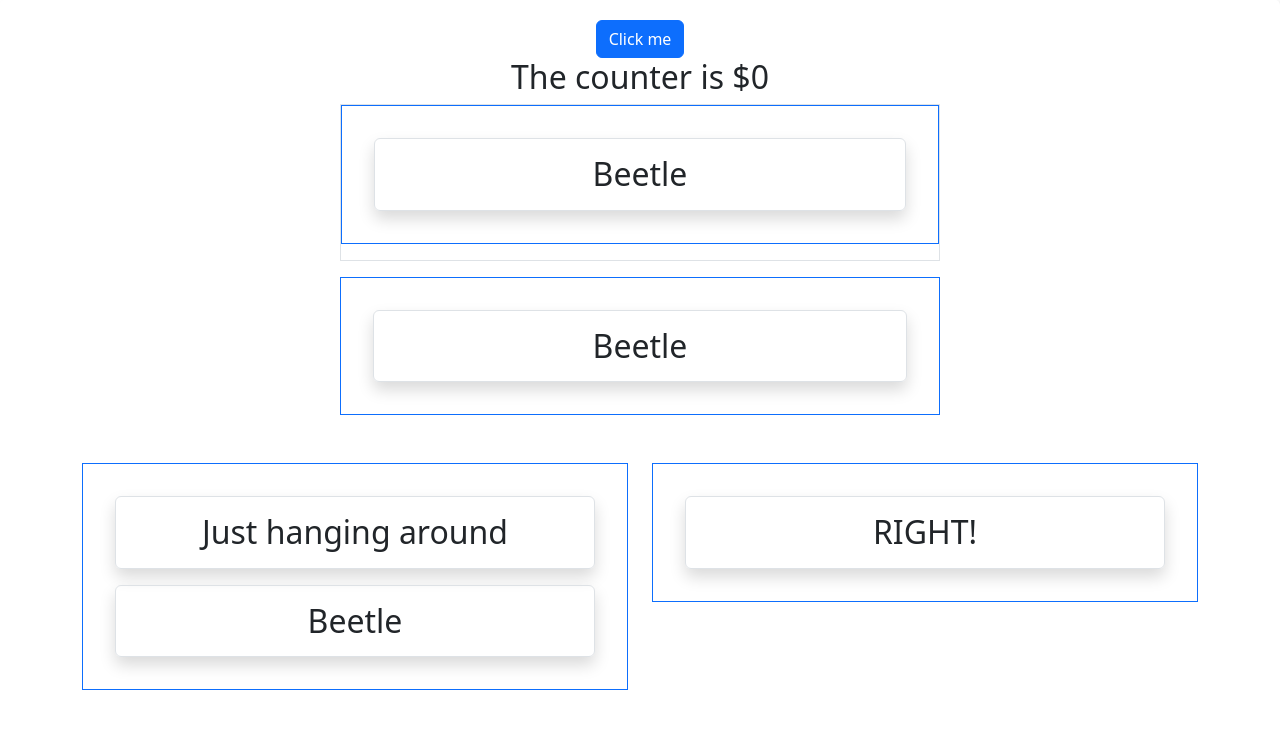
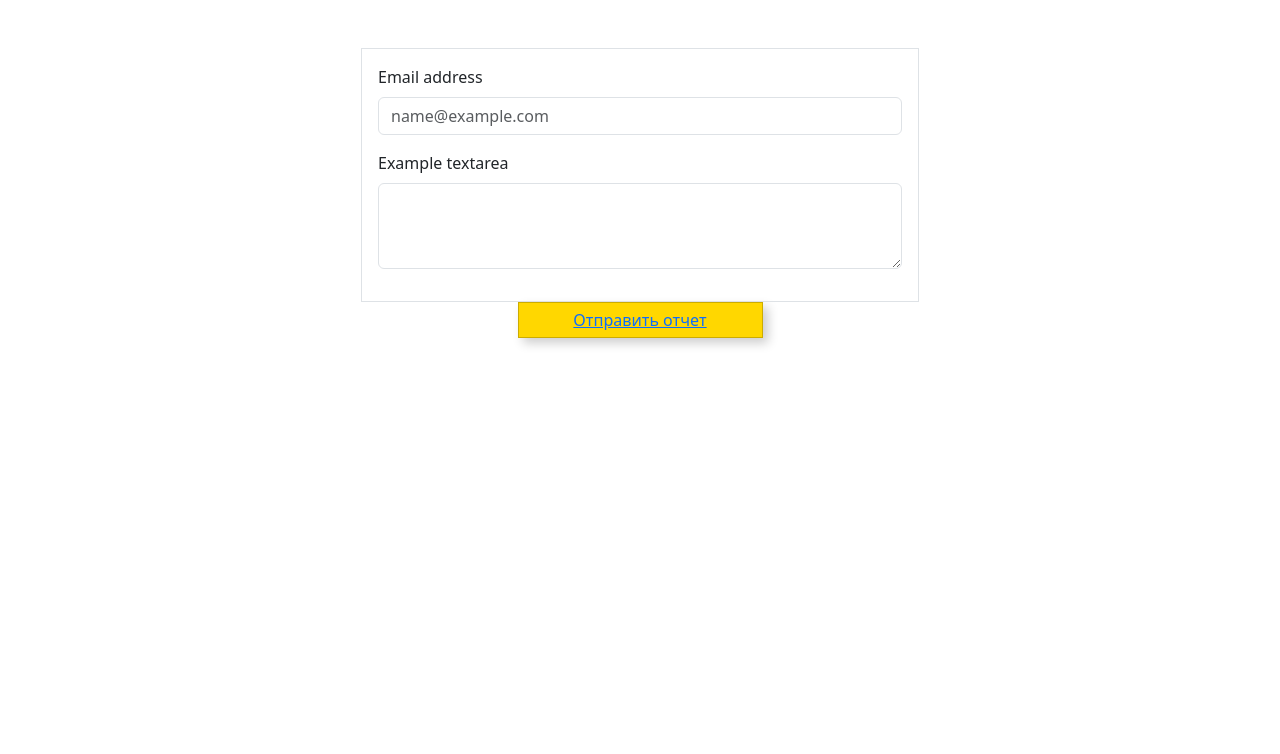
Before and after one commit to andreygranenko/props-react, a React (Create React App) app: page / in a window 1280 px wide. Shown: the top 754 px of the page. Built offline with nearby package versions, Linux system fonts and the light colour scheme.

Commit message:
added portals

```diff
--- /dev/null
+++ b/src/App2.js
@@ -0,0 +1,49 @@
+import React, {Component} from 'react';
+import {Container} from 'react-bootstrap';
+import './App.css';
+
+class Form extends Component {
+    // constructor(props) {
+    //     super(props);
+    //     this.myRef = React.createRef();
+    // }
+    //
+    // componentDidMount() {
+    //     this.myRef.current.focus();
+    // }
+
+    setInputRef = elem => {
+        this.myRef = elem;
+    }
+
+    focusFirstTI = () => {
+        if (this.myRef) {
+            this.myRef.focus();
+        }
+    }
+
+    render() {
+        return (
+            <Container>
+                <form className="w-50 border mt-5 p-3 m-auto">
+                    <div className="mb-3">
+                        <label htmlFor="exampleFormControlInput1" className="form-label">Email address</label>
+                        <input ref={this.setInputRef} type="email" className="form-control" id="exampleFormControlInput1" placeholder="name@example.com"/>
+                    </div>
+                    <div className="mb-3">
+                        <label htmlFor="exampleFormControlTextarea1" className="form-label">Example textarea</label>
+                        <textarea onClick={this.focusFirstTI} className="form-control" id="exampleFormControlTextarea1" rows="3"></textarea>
+                    </div>
+                </form>
+            </Container>
+        )
+    }
+}
+
+function App() {
+    return (
+        <Form/>
+    );
+}
+
+export default App;
--- /dev/null
+++ b/src/App3.js
@@ -0,0 +1,73 @@
+import React, {Component} from 'react';
+import {createPortal} from "react-dom";
+import {Container} from 'react-bootstrap';
+import './App.css';
+
+class Form extends Component {
+    state = {
+        advOpen: false
+    }
+
+
+    handleClick = () => {
+        this.setState(({advOpen}) => ({
+            advOpen: !advOpen
+        }))
+    }
+
+    render() {
+        return (
+            <Container>
+                <form
+                    className="w-50 border mt-5 p-3 m-auto"
+                    style={{'overflow': 'hidden',
+                        'position': 'relative'}}
+                    onClick={this.handleClick}>
+                    <div className="mb-3">
+                        <label htmlFor="exampleFormControlInput1" className="form-label">Email address</label>
+                        <input  type="email" className="form-control" id="exampleFormControlInput1" placeholder="name@example.com"/>
+                    </div>
+                    <div className="mb-3">
+                        <label htmlFor="exampleFormControlTextarea1" className="form-label">Example textarea</label>
+                        <textarea className="form-control" id="exampleFormControlTextarea1" rows="3"></textarea>
+                    </div>
+                    {
+                        this.state.advOpen ?
+                            <Portal>
+                                <Msg/>
+                            </Portal> : null
+                    }
+
+                </form>
+            </Container>
+        )
+    }
+}
+
+const Portal = (props) => {
+    const node = document.createElement('div');
+    document.body.appendChild(node);
+    return createPortal(props.children, node);
+}
+
+const Msg = () => {
+    return (
+        <div
+            style={{'width': '500px',
+                'height': '150px',
+                'backgroundColor': 'red',
+                'position': 'absolute',
+                'right': '0',
+                'bottom': '0'}}>
+            Hello
+        </div>
+    )
+}
+
+function App() {
+    return (
+        <Form/>
+    );
+}
+
+export default App;
--- a/src/index.js
+++ b/src/index.js
@@ -1,10 +1,11 @@
 import React from 'react';
 import ReactDOM from 'react-dom/client';
 import './index.css';
-import App from './App';
 import {Button} from "./App";
 import {styled} from "styled-components";
 import 'bootstrap/dist/css/bootstrap.min.css';
+import App2 from "./App2";
+import App3 from "./App3";
 
 const BigButton = styled(Button)`
   margin: 0 auto;
@@ -15,7 +16,7 @@ const BigButton = styled(Button)`
 const root = ReactDOM.createRoot(document.getElementById('root'));
 root.render(
   <React.StrictMode>
-    <App />
+      <App3/>
     <BigButton as='a'>Отправить отчет</BigButton>
   </React.StrictMode>
 );
```
